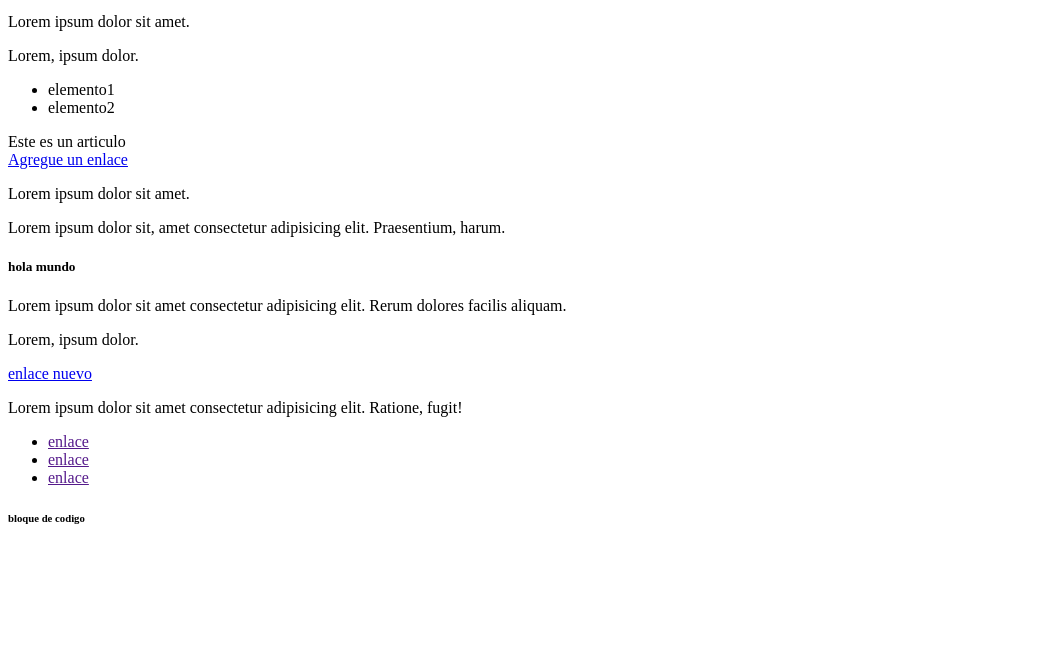
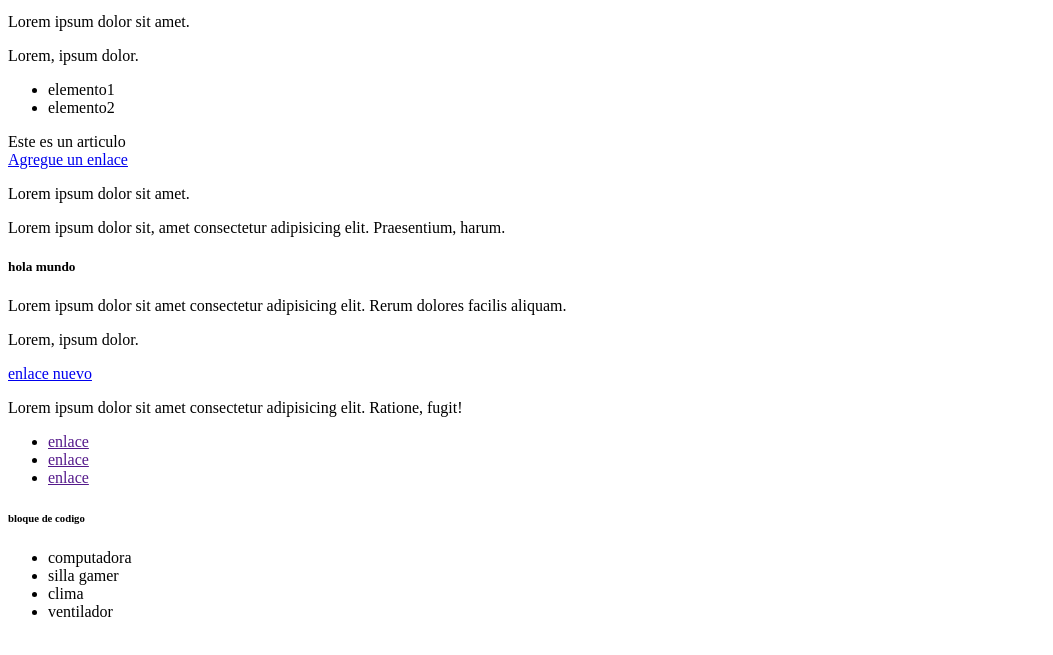
Before and after one commit to elizabet89/nuevo, a plain HTML site: page index.html in a window 1280 px wide. Shown: the part 101-756 px from the top of the page, without its empty margins (0-1053 px from the left). Drawn offline with Linux system fonts and the light colour scheme.

Commit message:
lista de compras

```diff
--- a/index.html
+++ b/index.html
@@ -42,5 +42,13 @@
      <section class="listas">
         <h6>bloque de codigo</h6>
      </section>
+     <section class="lista-compras">
+      <ul class="compras">
+         <li>computadora</li>
+         <li>silla gamer</li>
+         <li>clima</li>
+         <li>ventilador</li>
+      </ul>
+     </section>
 </body>
 </html>
```
